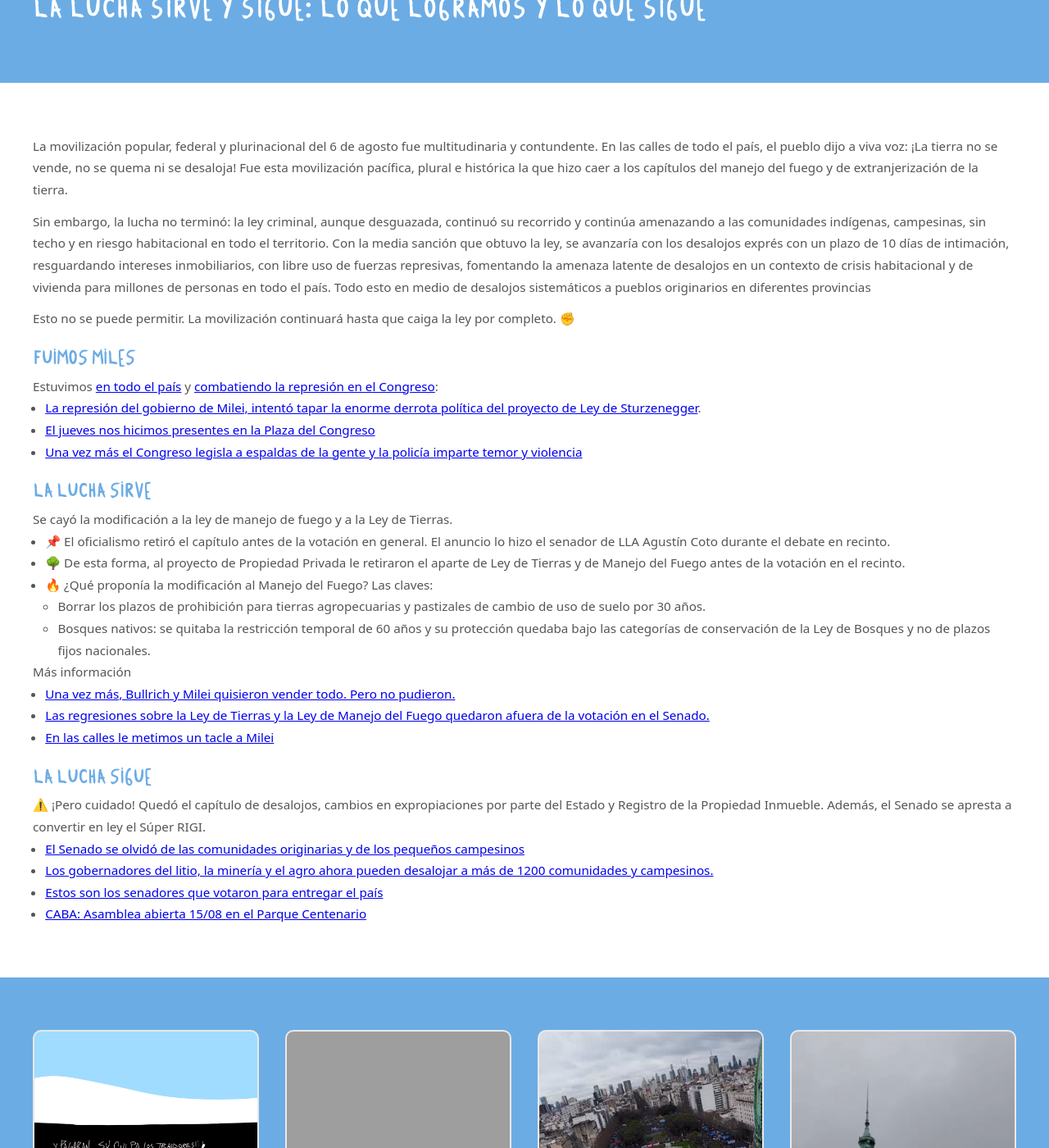
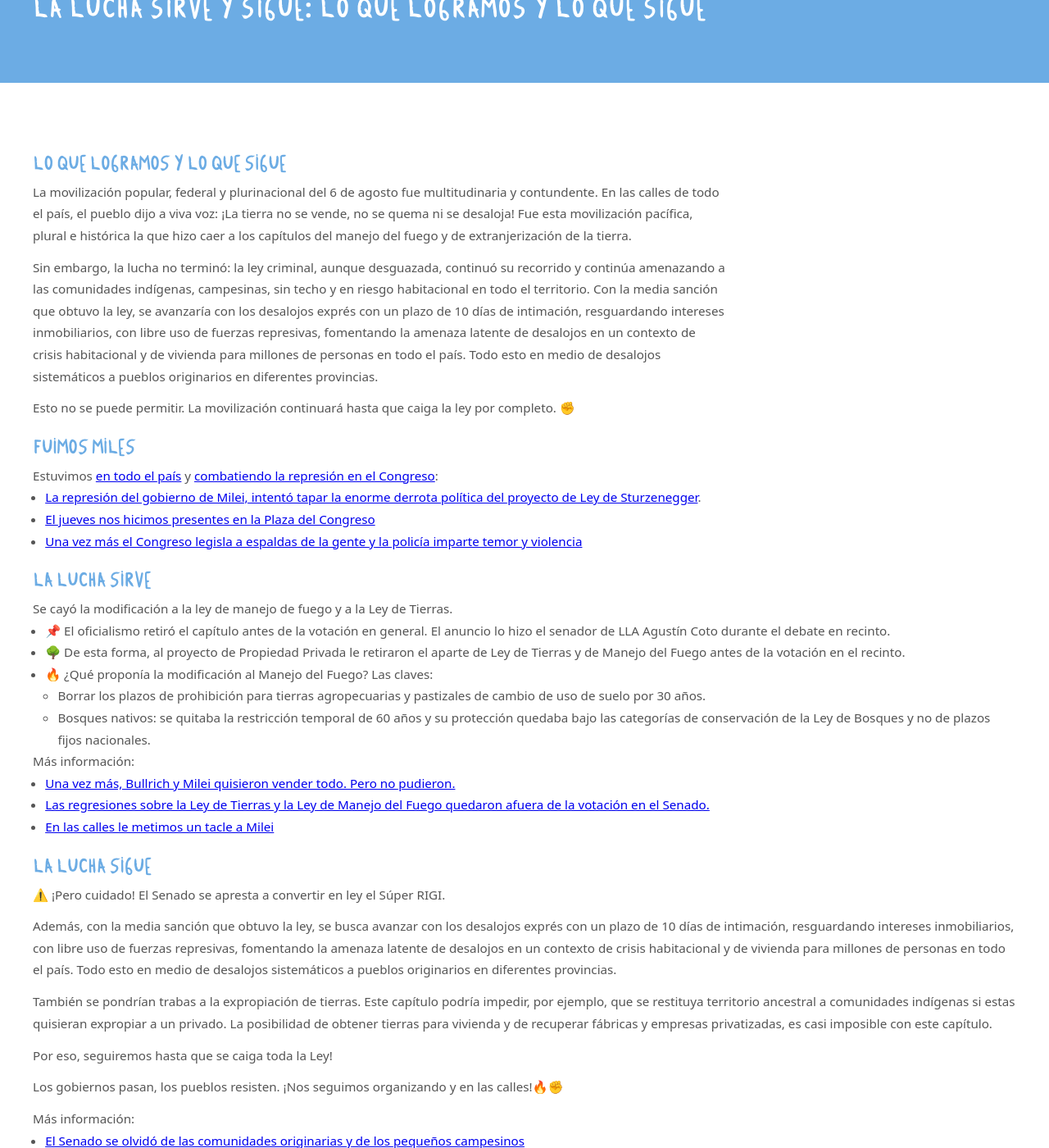
Before and after one commit to LaCamisetaOrg/LaCamisetaOrg.github.io, a Jekyll site: the page built from _actions/laluchasirveysigue.md, in a window 1280 px wide and 1400 px high, scrolled down 211 px. Shown: the whole window at 82% size. Built offline with Jekyll 4.4.1, drawn with Linux system fonts in a browser that asks for light colours; a script that is not in the unit is left out; some of the changed text lies outside the part shown; grey boxes are pictures that could not be loaded.

Commit message:
Add files via upload

```diff
--- a/_actions/laluchasirveysigue.md
+++ b/_actions/laluchasirveysigue.md
@@ -33,11 +33,19 @@
     image_source: https://www.instagram.com/p/Dby9PsMRCXc
 ---
 
-La movilización popular, federal y plurinacional del 6 de agosto fue multitudinaria y contundente. En las calles de todo el país, el pueblo dijo a viva voz: ¡La tierra no se vende, no se quema ni se desaloja! Fue esta movilización pacífica, plural e histórica la que hizo caer a los capítulos del manejo del fuego y de extranjerización de la tierra.
-
-Sin embargo, la lucha no terminó: la ley criminal, aunque desguazada, continuó su recorrido y continúa amenazando a las comunidades indígenas, campesinas, sin techo y en riesgo habitacional en todo el territorio. Con la media sanción que obtuvo la ley, se avanzaría con los desalojos exprés con un plazo de 10 días de intimación, resguardando intereses inmobiliarios, con libre uso de fuerzas represivas, fomentando la amenaza latente de desalojos en un contexto de crisis habitacional y de vivienda para millones de personas en todo el país. Todo esto en medio de desalojos sistemáticos a pueblos originarios en diferentes provincias
-
-Esto no se puede permitir. La movilización continuará hasta que caiga la ley por completo. ✊
+<div style="display:flex; gap:1.5rem; align-items:flex-start; flex-wrap:wrap;">
+<div style="flex:1; min-width:260px;">
+<h2>Lo que logramos y lo que sigue</h2>
+<p>La movilización popular, federal y plurinacional del 6 de agosto fue multitudinaria y contundente. En las calles de todo el país, el pueblo dijo a viva voz: ¡La tierra no se vende, no se quema ni se desaloja! Fue esta movilización pacífica, plural e histórica la que hizo caer a los capítulos del manejo del fuego y de extranjerización de la tierra.</p>
+<p>Sin embargo, la lucha no terminó: la ley criminal, aunque desguazada, continuó su recorrido y continúa amenazando a las comunidades indígenas, campesinas, sin techo y en riesgo habitacional en todo el territorio. Con la media sanción que obtuvo la ley, se avanzaría con los desalojos exprés con un plazo de 10 días de intimación, resguardando intereses inmobiliarios, con libre uso de fuerzas represivas, fomentando la amenaza latente de desalojos en un contexto de crisis habitacional y de vivienda para millones de personas en todo el país. Todo esto en medio de desalojos sistemáticos a pueblos originarios en diferentes provincias.</p>
+<p>Esto no se puede permitir. La movilización continuará hasta que caiga la ley por completo. ✊</p>
+</div>
+<div style="flex:0 0 auto;">
+<blockquote class="instagram-media" data-instgrm-permalink="https://www.instagram.com/reel/Db9UD7wRZiT/" data-instgrm-version="14" style="background:#FFF; border:0; border-radius:3px; box-shadow:0 0 1px 0 rgba(0,0,0,0.5),0 1px 10px 0 rgba(0,0,0,0.15); margin: 1px; max-width:540px; min-width:326px; padding:0; width:99.375%; width:-webkit-calc(100% - 2px); width:calc(100% - 2px);">
+</blockquote>
+<script async src="//www.instagram.com/embed.js"></script>
+</div>
+</div>
 
 ## Fuimos miles
 
@@ -57,7 +65,7 @@
     * Borrar los plazos de prohibición para tierras agropecuarias y pastizales de cambio de uso de suelo por 30 años.
     * Bosques nativos: se quitaba la restricción temporal de 60 años y su protección quedaba bajo las categorías de conservación de la Ley de Bosques y no de plazos fijos nacionales.
 
-Más información
+Más información:
 
 - [Una vez más, Bullrich y Milei quisieron vender todo. Pero no pudieron.](https://www.instagram.com/reel/DbuUEVYRM8K/)
 - [Las regresiones sobre la Ley de Tierras y la Ley de Manejo del Fuego quedaron afuera de la votación en el Senado.](https://www.instagram.com/p/DbvXEnuRyBD)
@@ -66,9 +74,20 @@
 
 ## La lucha sigue
 
-⚠️ ¡Pero cuidado! Quedó el capítulo de desalojos, cambios en expropiaciones por parte del Estado y Registro de la Propiedad Inmueble. Además, el Senado se apresta a convertir en ley el Súper RIGI.
+⚠️ ¡Pero cuidado! El Senado se apresta a convertir en ley el Súper RIGI.
+
+Además, con la media sanción que obtuvo la ley, se busca avanzar con los desalojos exprés con un plazo de 10 días de intimación, resguardando intereses inmobiliarios, con libre uso de fuerzas represivas, fomentando la amenaza latente de desalojos en un contexto de crisis habitacional y de vivienda para millones de personas en todo el país. Todo esto en medio de desalojos sistemáticos a pueblos originarios en diferentes provincias.
+
+También se pondrían trabas a la expropiación de tierras. Este capítulo podría impedir, por ejemplo, que se restituya territorio ancestral a comunidades indígenas si estas quisieran expropiar a un privado. La posibilidad de obtener tierras para vivienda y de recuperar fábricas y empresas privatizadas, es casi imposible con este capítulo.
+
+Por eso, seguiremos hasta que se caiga toda la Ley!
+
+Los gobiernos pasan, los pueblos resisten. ¡Nos seguimos organizando y en las calles!🔥✊
+
+Más información:
 
 - [El Senado se olvidó de las comunidades originarias y de los pequeños campesinos](https://www.instagram.com/reel/DbunXQSgSMH)
 - [Los gobernadores del litio, la minería y el agro ahora pueden desalojar a más de 1200 comunidades y campesinos.](https://www.instagram.com/reel/Dbwb2T-RWdz)
 - [Estos son los senadores que votaron para entregar el país](https://www.instagram.com/reel/DbusOe0huX5)
 - [CABA: Asamblea abierta 15/08 en el Parque Centenario](https://www.instagram.com/p/Dby9PsMRCXc)
+- [Declaración Completa sobre el 6/8 de Basta De Falsas Soluciones](https://linktr.ee/CBFS.Plurinacional?lt_utm_source=lt_share_link#586597222)
```
Also changed, not shown: other parts of _actions/laluchasirveysigue.md (+1 -1 lines), _actions/parouniversitario126al226.md (+22 -3 lines).
